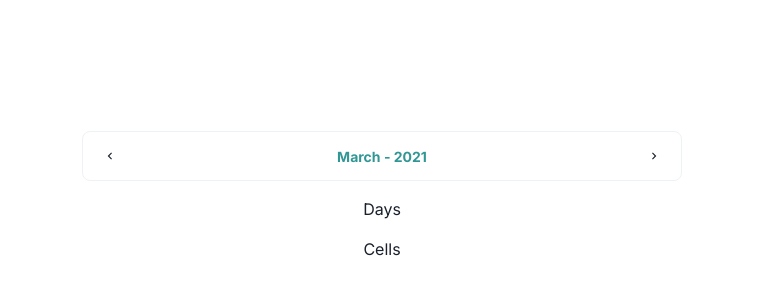
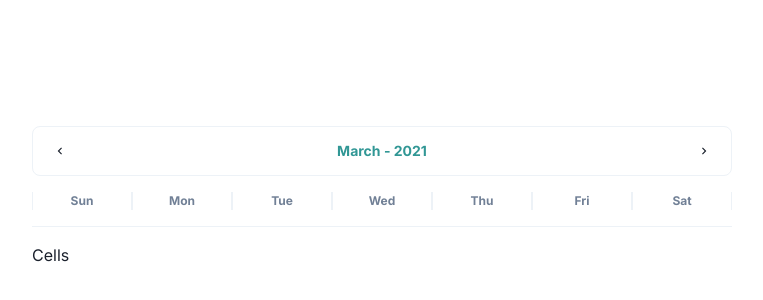
Before and after one commit to DevCeur/simple-calendar, a React (Create React App) app: page / in a window 1280 px wide. Shown: the part 204-504 px from the top of the page, without its empty margins (258-1021 px from the left). Built offline with nearby package versions, Linux system fonts and the light colour scheme.

Commit message:
[feat]: Create functionality on Days componentc

```diff
--- a/src/components/Calendar/Calendar.tsx
+++ b/src/components/Calendar/Calendar.tsx
@@ -1,6 +1,6 @@
 import { useState } from "react";
 import { addMonths, subMonths } from "date-fns/esm";
-import { Center, VStack } from "@chakra-ui/react";
+import { Center, Flex } from "@chakra-ui/react";
 
 import Header from "components/Header";
 import Days from "components/Days";
@@ -24,15 +24,15 @@ const Calendar = () => {
 
   return (
     <Center w="100vw" h="100vh">
-      <VStack spacing={4} maxW={600} w="85%">
+      <Flex direction="column" maxW={700} w="85%">
         <Header
           currentMonth={dates.currentMonth}
           onPrevMonth={handlePrevMonth}
           onNextMonth={handleNextMonth}
         />
-        <Days />
+        <Days currentMonth={dates.currentMonth} />
         <Cells />
-      </VStack>
+      </Flex>
     </Center>
   );
 };
--- a/src/components/Days/Days.tsx
+++ b/src/components/Days/Days.tsx
@@ -1,9 +1,40 @@
-import { Flex, Text } from "@chakra-ui/react";
+import { format, addDays, startOfWeek } from "date-fns";
+import { Box, Flex, Text } from "@chakra-ui/react";
 
-const Days = () => {
+interface DaysProps {
+  currentMonth: Date;
+}
+
+const Days = ({ currentMonth }: DaysProps) => {
+  const dateFormat = "iii";
+  const days = [1, 2, 3, 4, 5, 6, 7];
+
+  const startDate = startOfWeek(currentMonth);
+
   return (
-    <Flex>
-      <Text>Days</Text>
+    <Flex
+      w="100%"
+      align="center"
+      justify="space-between"
+      borderBottom="1px"
+      borderBottomColor="gray.100"
+      pb={4}
+      my={4}
+    >
+      {days.map((day, i) => (
+        <Box w="100%" key={day.toString()}>
+          <Text
+            textAlign="center"
+            fontSize="xs"
+            fontWeight="semibold"
+            color="gray.500"
+            borderX="1px"
+            borderColor="gray.100"
+          >
+            {format(addDays(startDate, i), dateFormat)}
+          </Text>
+        </Box>
+      ))}
     </Flex>
   );
 };
```
